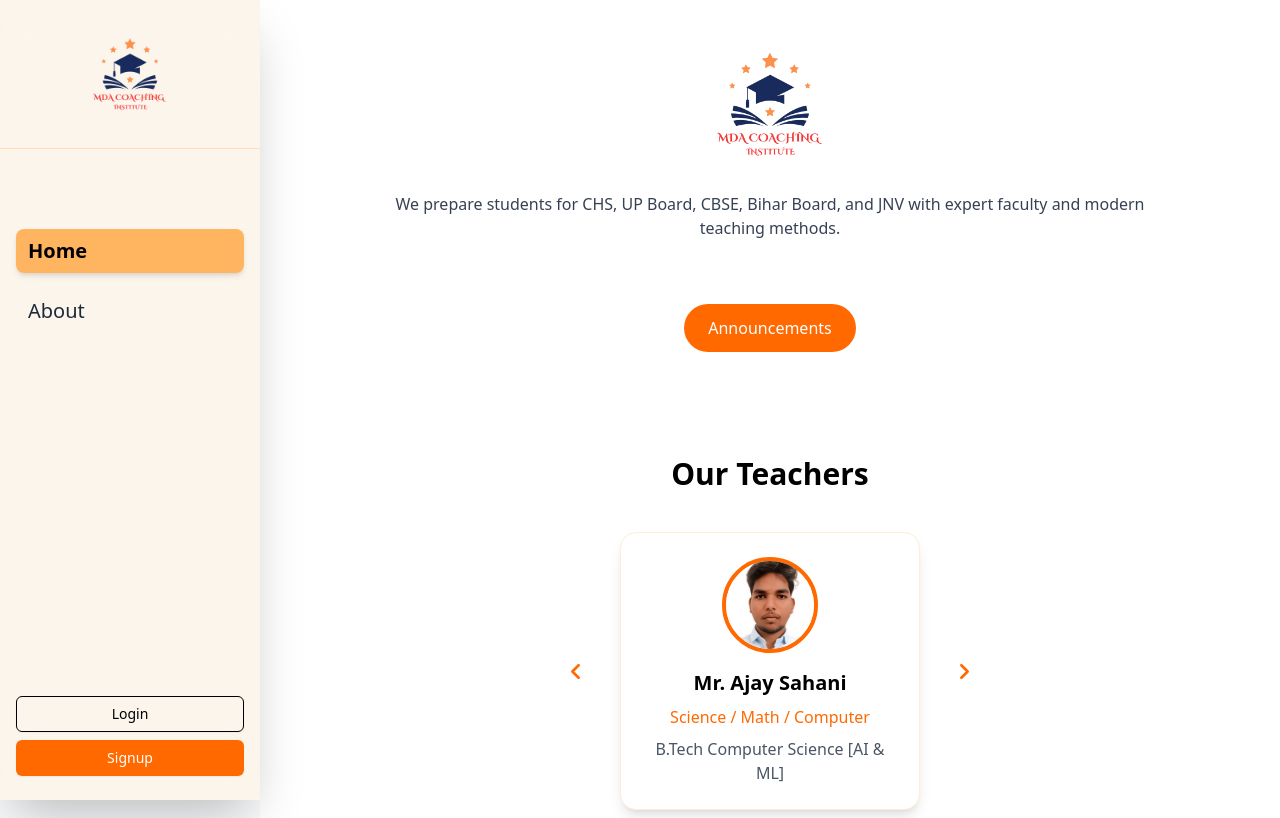
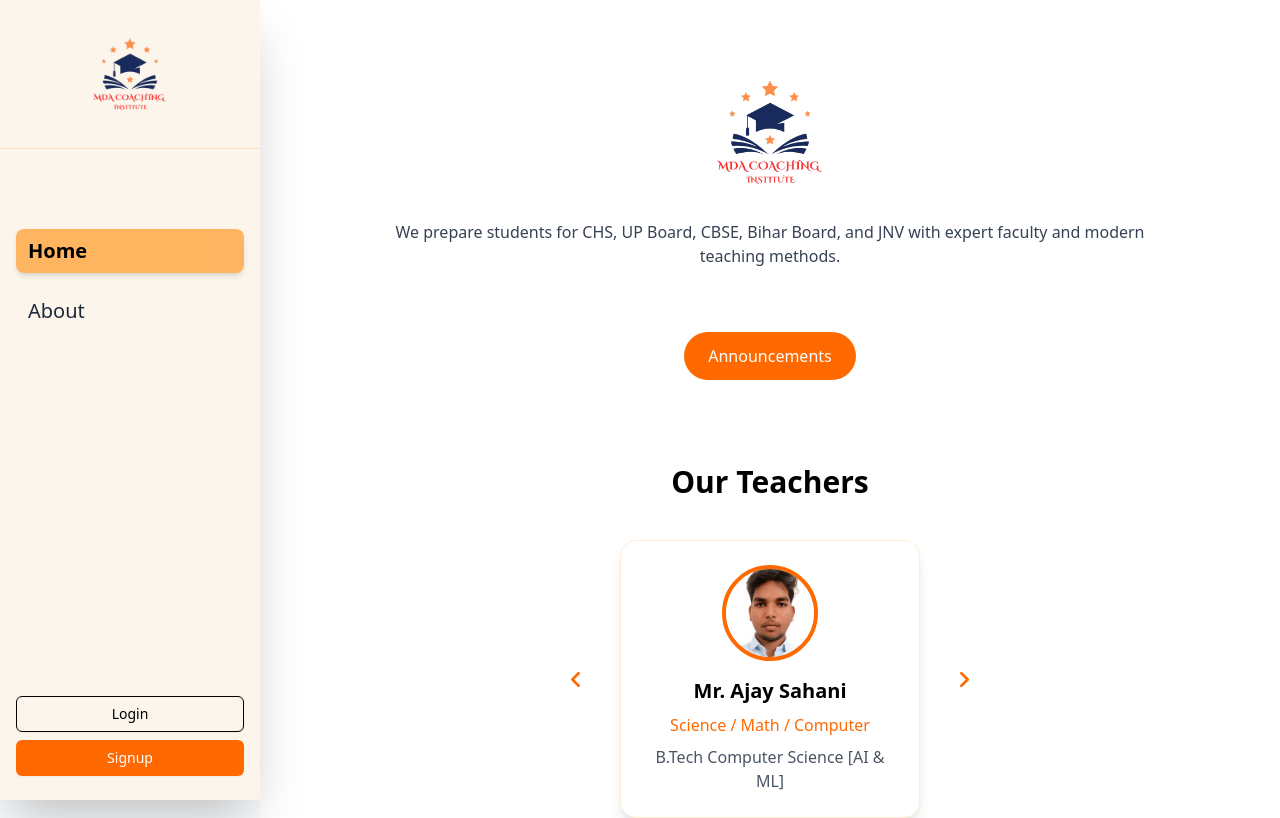
Before and after one commit to AJAY2405/Exam_Frontend, a React (Vite) app: page / in a window 1280 px wide. Shown: the top 818 px of the page. Built offline with nearby package versions, Linux system fonts and the light colour scheme; no server answers.

Commit message:
update 4/8/2026(ii)

```diff
--- a/src/components/HomeSection.jsx
+++ b/src/components/HomeSection.jsx
@@ -62,7 +62,7 @@ function Slider({ data, type }) {
   const current = data[index];
 
   return (
-    <section className="py-10">
+    <section className="py-5">
       <h2 className="text-3xl font-bold text-center mb-10 text-black">
         {type === "teacher" ? "Our Teachers" : "Our Achievers"}
       </h2>
@@ -119,7 +119,7 @@ function HomeSection() {
   const navigate = useNavigate();
 
   return (
-    <div className="min-h-screen bg-white px-6 py-8 space-y-16">
+    <div className="min-h-screen bg-white  py-15 space-y-16 ">
       {/* Hero */}
       <section className="text-center">
         <img
--- a/src/components/Notes/UploadNote.jsx
+++ b/src/components/Notes/UploadNote.jsx
@@ -83,7 +83,7 @@ const UploadNote = () => {
   };
 
   return (
-    <div className="min-h-screen bg-gray-100 px-4 py-10">
+    <div className="min-h-screen bg-gray-100 px-4 py-20">
       {/* Upload form */}
       <div className="flex items-center justify-center">
         <div className="w-full max-w-md bg-white rounded-2xl shadow-lg p-6">
--- a/src/index.css
+++ b/src/index.css
@@ -18,3 +18,15 @@ html {
 body {
   -ms-overflow-style: none;
 }
+/* body {
+  zoom: 80%;
+} */
+
+
+html,
+body,
+#root {
+  width: 100%;
+  min-height: 100%;
+  overflow-x: hidden;
+}
```
